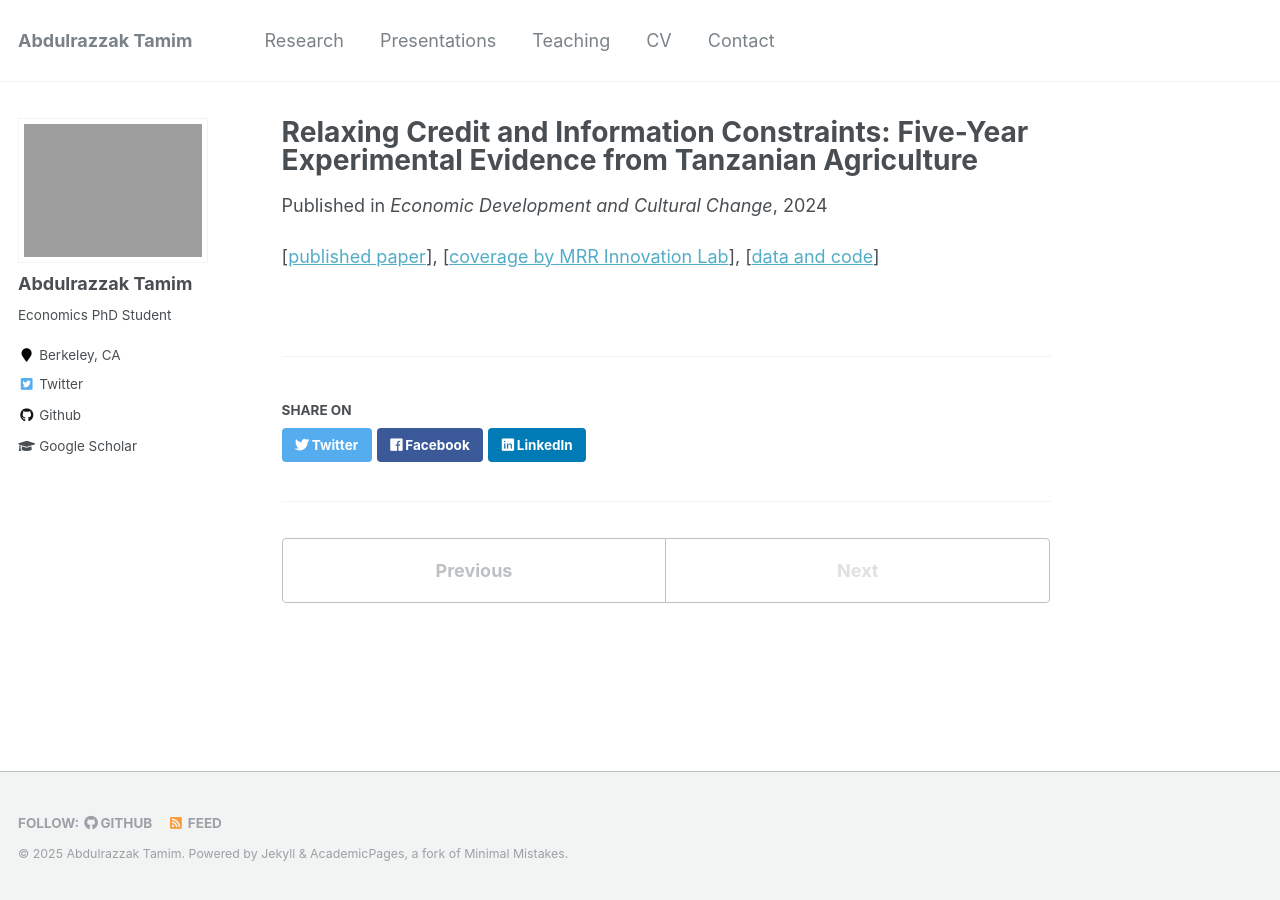
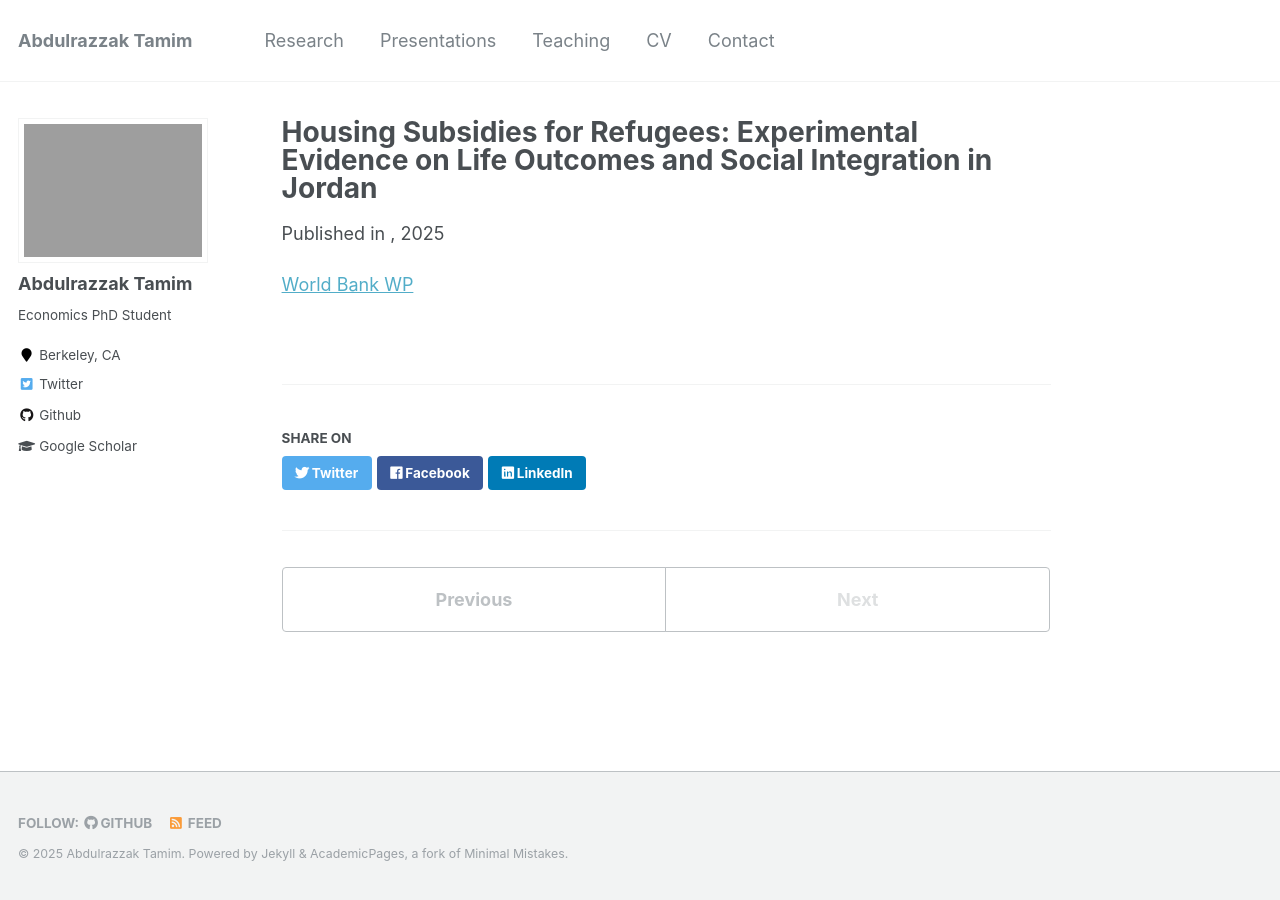
Before and after one commit to AbdulrazzakTamim/abdulrazzaktamim.github.io, a Jekyll site: the page built from _publications/paper3.md, in a window 1280 px wide. Built offline with Jekyll 4.4.1, drawn with Linux system fonts in a browser that asks for light colours; comment, search, counter and statistics services are not loaded.

Commit message:
Update paper3.md

```diff
--- a/_publications/paper3.md
+++ b/_publications/paper3.md
@@ -1,9 +1,9 @@
 ---
-title: " Relaxing Credit and Information Constraints: Five-Year Experimental Evidence from Tanzanian Agriculture"
+title: " Housing Subsidies for Refugees: Experimental Evidence on Life Outcomes and Social Integration in Jordan"
 collection: publications
 permalink: /publication/SoilDoc1
-date: 2024-1-1
-venue: 'Economic Development and Cultural Change'
-co_authors: '[Aurélie Harou](https://aurelieharou.com/), [Marshall Burke](http://web.stanford.edu/~mburke/), [David Lobell](https://profiles.stanford.edu/david-lobell), [Malgosia Madajewicz](https://people.climate.columbia.edu/users/profile/malgosia-madajewicz), [Christopher Magomba](https://basis.ucdavis.edu/people/christopher-magomba), [Hope Michelson](https://www.hopemichelson.org/), [Cheryl Palm](https://abe.ufl.edu/people/faculty/cheryl-palm/), and [Jiani Xue](https://marketing.wharton.upenn.edu/profile/jennyxue/)'
+date: 2025-1-1
+venue: ''
+co_authors: Sam Leone, '[Edward Miguel](http://emiguel.econ.berkeley.edu/), Bailey Palmer, [Sandra Rozo](https://www.sandrarozo.net/), [Emma Smith](https://sites.harvard.edu/emmasmith/), and Sarah Stillman'
 ---
-[[published paper](https://www.journals.uchicago.edu/doi/10.1086/731589)], [[coverage by MRR Innovation Lab](https://basis.ucdavis.edu/news/qa-hope-michelson)], [[data and code](https://dataverse.harvard.edu/dataset.xhtml?persistentId=doi:10.7910/DVN/FVLQF5)]
+[World Bank WP]([https://www.journals.uchicago.edu/doi/10.1086/731589](https://documents.worldbank.org/en/publication/documents-reports/documentdetail/099831501212542537/idu1a72809a417fd714c7918d82140a01ed1a392))
```
